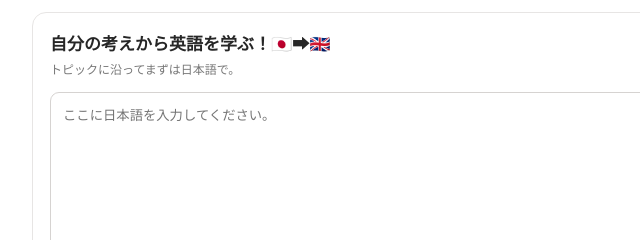
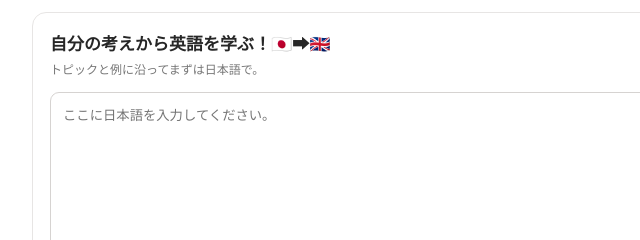
Before and after one commit to Dai0403/libre-english-essay, a plain HTML site: page index.html in a window 1280 px wide. Shown: the top 240 px of the page, 228-868 px from the left. Drawn offline with Linux system fonts and the light colour scheme.

Commit message:
Update index.html

```diff
--- a/index.html
+++ b/index.html
@@ -9,7 +9,7 @@
 </head>
 <body><main class="wrap"><section class="panel">
 <h2>自分の考えから英語を学ぶ！🇯🇵➡🇬🇧</h2>
-<p class="sub">トピックに沿ってまずは日本語で。</p>
+<p class="sub">トピックと例に沿ってまずは日本語で。</p>
 <!--  <label for="essay" class="sub">日本語作文</label> -->
 <textarea id="essay" class="field" maxlength="4000" placeholder="ここに日本語を入力してください。"></textarea>
 <div class="actions"><button id="submit">英訳・解説をゲット</button><span id="status" class="status" aria-live="polite"></span></div>
```
